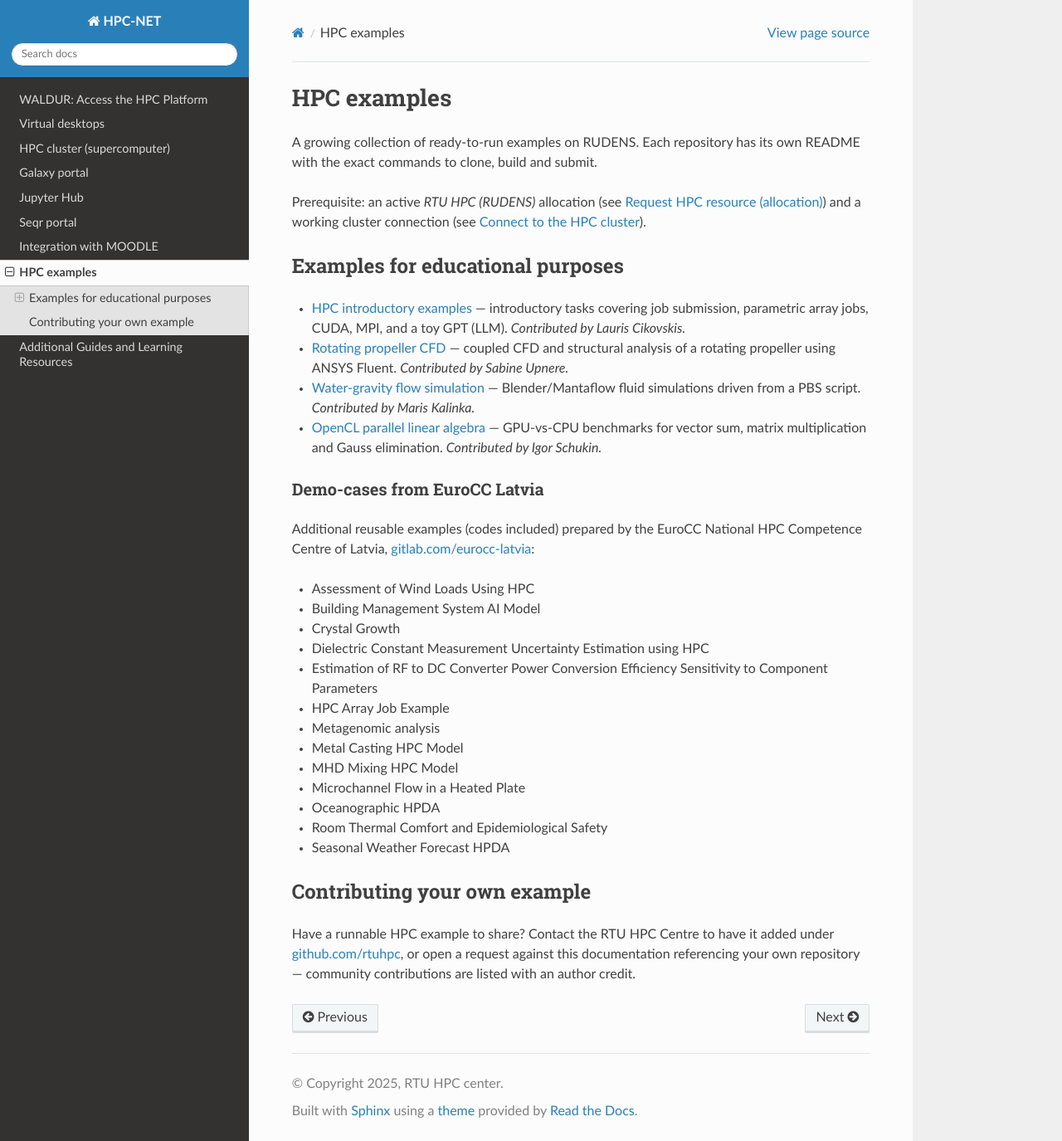
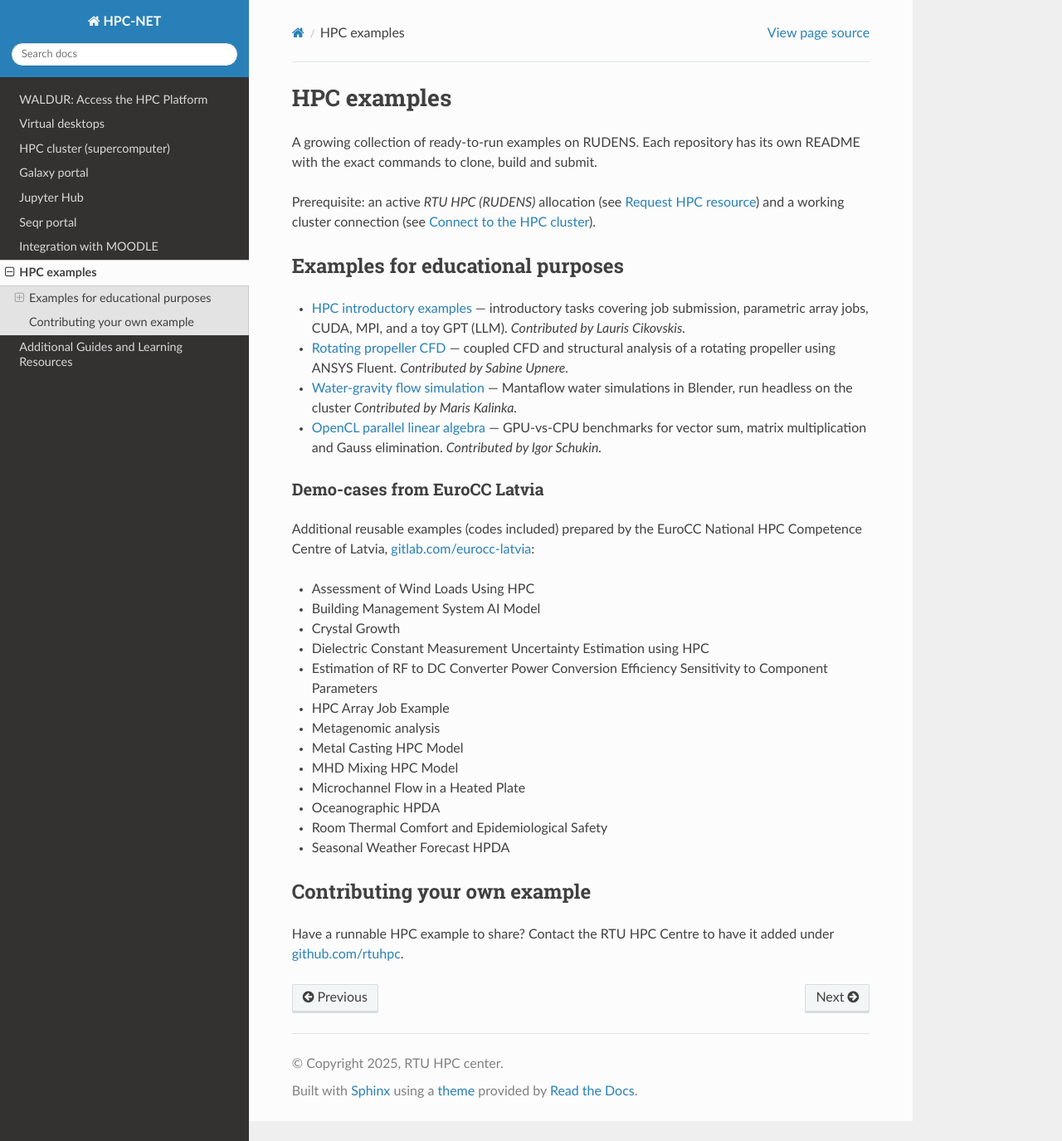
Before and after one commit to rtuhpc/hpc-platform, a Sphinx documentation site: the page built from doc/examples.md, in a window 1280 px wide and 1375 px high. Shown: the whole window at 83% size. Built offline with Sphinx 7.4.7 and the Read the Docs theme 3.1.0, drawn with Linux system fonts in a browser that asks for light colours.

Commit message:
Update examples.md

```diff
--- a/doc/examples.md
+++ b/doc/examples.md
@@ -1,17 +1,10 @@
-<!--
-  Save this file as `examples.md` in the docs source root and add `examples`
-  to the main toctree in index.md (see index-toctree-edit.md in this folder).
-  Then shrink the old "## HPC demo-cases" section in hpc.md to the pointer in
-  hpc-demo-cases-replacement.md.
--->
-
 # HPC examples
 
 A growing collection of ready-to-run examples on RUDENS. Each repository
 has its own README with the exact commands to clone, build and submit.
 
 Prerequisite: an active *RTU HPC (RUDENS)* allocation
-(see [Request HPC resource (allocation)](hpc.html#request-hpc-resource-allocation))
+(see [Request HPC resource](hpc.html#request-hpc-resource-allocation))
 and a working cluster connection
 (see [Connect to the HPC cluster](hpc.html#connect-to-the-hpc-cluster)).
 
@@ -19,7 +12,7 @@ and a working cluster connection
 
 - [HPC introductory examples](https://github.com/rtuhpc/workshop) — introductory tasks covering job submission, parametric array jobs, CUDA, MPI, and a toy GPT (LLM). *Contributed by Lauris Cikovskis.*
 - [Rotating propeller CFD](https://github.com/rtuhpc/HPC-example-ANSYS) — coupled CFD and structural analysis of a rotating propeller using ANSYS Fluent. *Contributed by Sabine Upnere.*
-- [Water-gravity flow simulation](https://github.com/rtuhpc/HPC-example-BLENDER) — Blender/Mantaflow fluid simulations driven from a PBS script. *Contributed by Maris Kalinka.*
+- [Water-gravity flow simulation](https://github.com/rtuhpc/HPC-example-BLENDER) — Mantaflow water simulations in Blender, run headless on the cluster *Contributed by Maris Kalinka.*
 - [OpenCL parallel linear algebra](https://github.com/Igor-Schukin/opencl-test) — GPU-vs-CPU benchmarks for vector sum, matrix multiplication and Gauss elimination. *Contributed by Igor Schukin.*
 
 ### Demo-cases from EuroCC Latvia
@@ -45,6 +38,4 @@ National HPC Competence Centre of Latvia,
 ## Contributing your own example
 
 Have a runnable HPC example to share? Contact the RTU HPC Centre to have it
-added under [github.com/rtuhpc](https://github.com/rtuhpc), or open a
-request against this documentation referencing your own repository —
-community contributions are listed with an author credit.
+added under [github.com/rtuhpc](https://github.com/rtuhpc).
```
